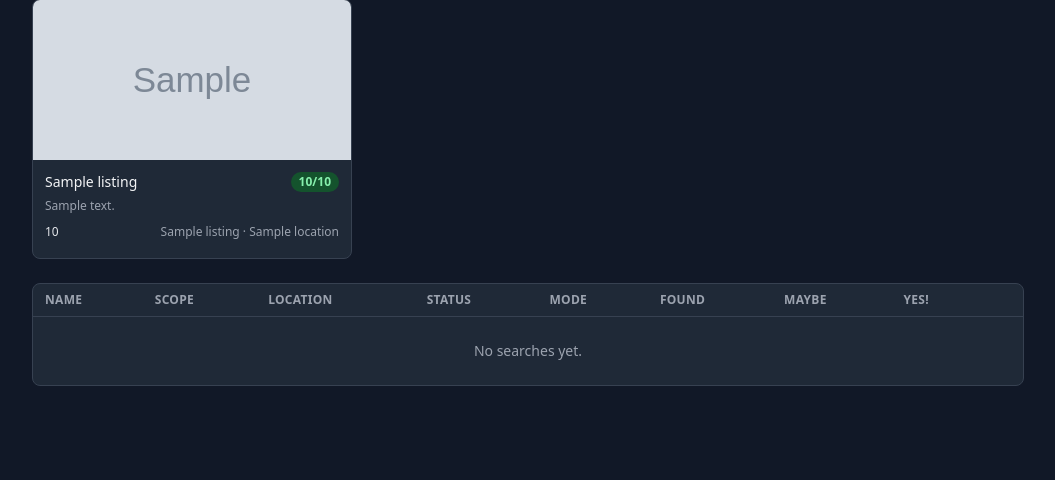
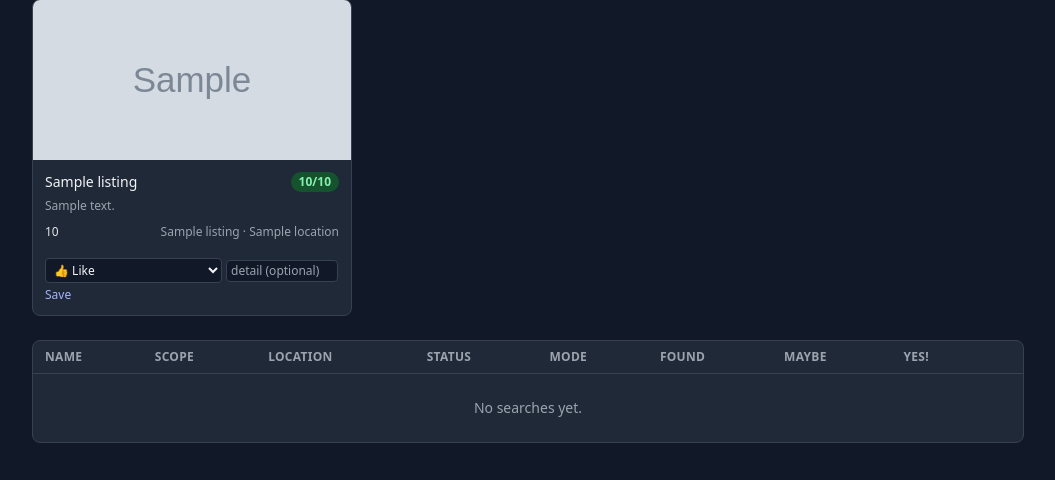
Before and after one commit to huring/fetch, a FastAPI app: template watcher/admin/templates/searches_list.html in a window 1280 px wide. Shown: the part 320-800 px from the top of the page, without its empty margins (112-1167 px from the left). Run offline with FastAPI, Linux system fonts and the light colour scheme; the template is opened without the code that fills it: most values are stand-ins (such as "Sample title", 1, 10 or a date in 2020); grey boxes marked "Sample" are stand-in pictures; style sheets or scripts are compiled from the project's sources; parts of the project's set-up code (start-up, migrations or seed data) failed here and were passed over; some libraries are stand-ins or nearby versions.

Commit message:
Fix Top ads cards ignoring dismissed feedback, add feedback control there
get_top_listings never checked listings.feedback, so a listing
dismissed as "not interested" elsewhere kept showing up as a front-page
"Top ad" regardless. Excludes dismissed listings now, same as the
feed/bucket views, and each card gets the same inline like/dismiss
control as every other listing view (the card's click-through link now
only wraps the image/title, with the feedback form below it).

Co-Authored-By: Claude Sonnet 5 <noreply@anthropic.com>

```diff
--- a/watcher/admin/routes.py
+++ b/watcher/admin/routes.py
@@ -139,6 +139,9 @@ def list_searches(request: Request, ran: Optional[int] = None):
         {
             "searches": all_searches, "counts": counts, "overview": overview, "top_listings": top_listings,
             "ran_search_name": ran_search_name,
+            "dismiss_reasons": feedback_taxonomy.DISMISS_REASONS,
+            "dismiss_reason_labels": feedback_taxonomy.DISMISS_REASON_LABELS,
+            "return_to": "/searches",
         },
     )
 
--- a/watcher/admin/templates/searches_list.html
+++ b/watcher/admin/templates/searches_list.html
@@ -1,4 +1,5 @@
 {% extends "base.html" %}
+{% import "_listing_table.html" as t %}
 {% block title %}Searches - Fetch{% endblock %}
 {% block content %}
 <div class="flex items-center justify-between mb-6">
@@ -35,7 +36,8 @@
     <div class="text-xs uppercase tracking-wide text-gray-400 mb-2">Top ads <span class="normal-case text-gray-500">(the "Yes!" standouts)</span></div>
     <div class="grid grid-cols-1 sm:grid-cols-2 lg:grid-cols-3 gap-4">
         {% for l in top_listings %}
-        <a href="{{ l.url }}" target="_blank" rel="noopener" class="group bg-gray-800 border border-gray-700 rounded-lg overflow-hidden flex flex-col hover:border-gray-600">
+        <div class="group bg-gray-800 border border-gray-700 rounded-lg overflow-hidden flex flex-col hover:border-gray-600">
+            <a href="{{ l.url }}" target="_blank" rel="noopener" class="flex flex-col flex-1">
                 {% if l.image_url %}
                 <img src="{{ l.image_url }}" alt="" class="w-full h-40 object-cover bg-gray-900">
                 {% else %}
@@ -54,6 +56,8 @@
                     <div class="text-xs text-gray-500 truncate">{{ l.search_name }}</div>
                 </div>
             </a>
+            <div class="px-3 pb-3 text-xs">{{ t.feedback_cell(l, dismiss_reasons, dismiss_reason_labels, return_to) }}</div>
+        </div>
         {% endfor %}
     </div>
 </div>
```
Also changed, not shown: tests/test_storage.py (+16 -0 lines), watcher/storage.py (+8 -1 lines), CHANGELOG.md. Lines whose indentation alone changed are shown as unchanged.
